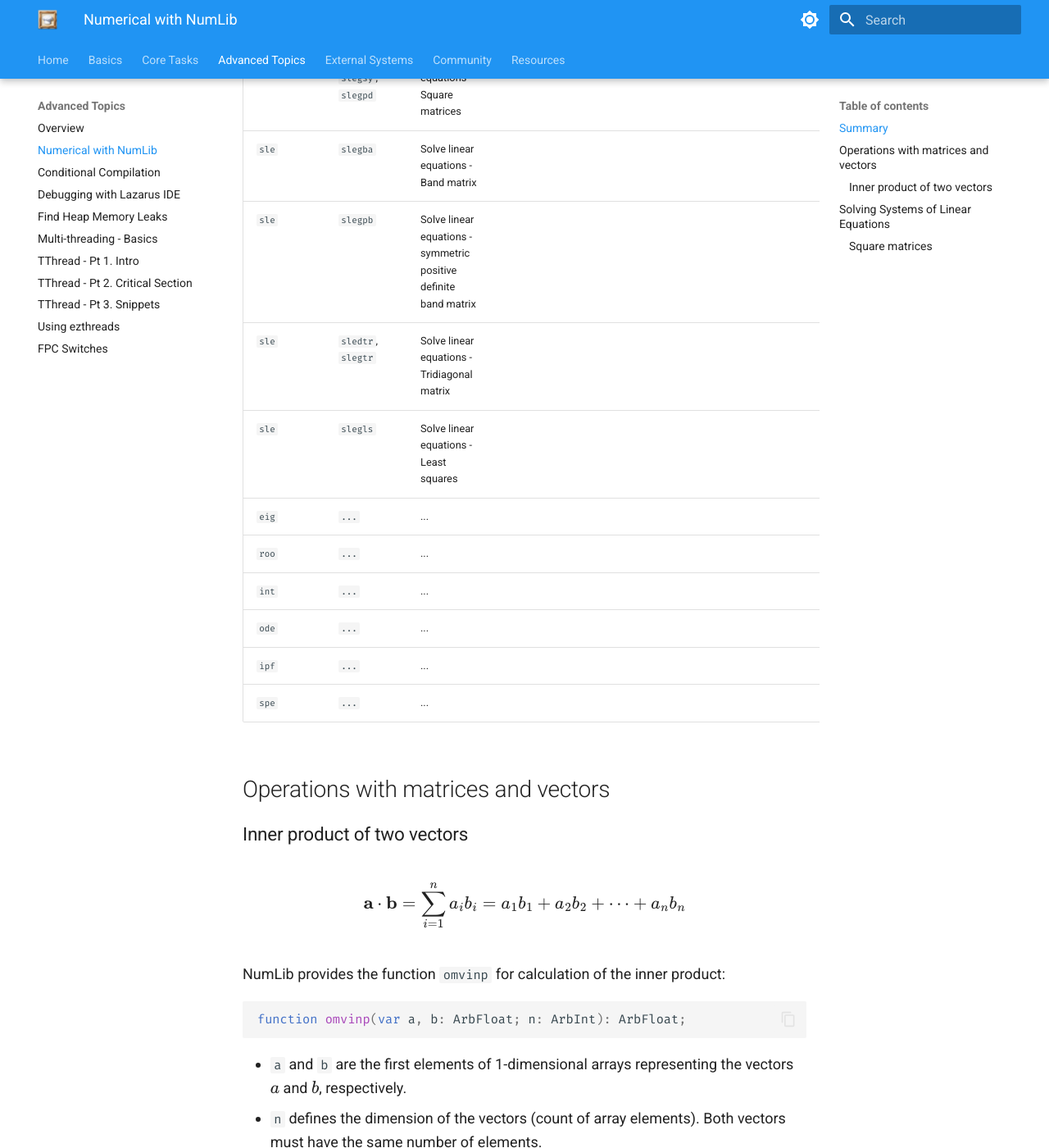
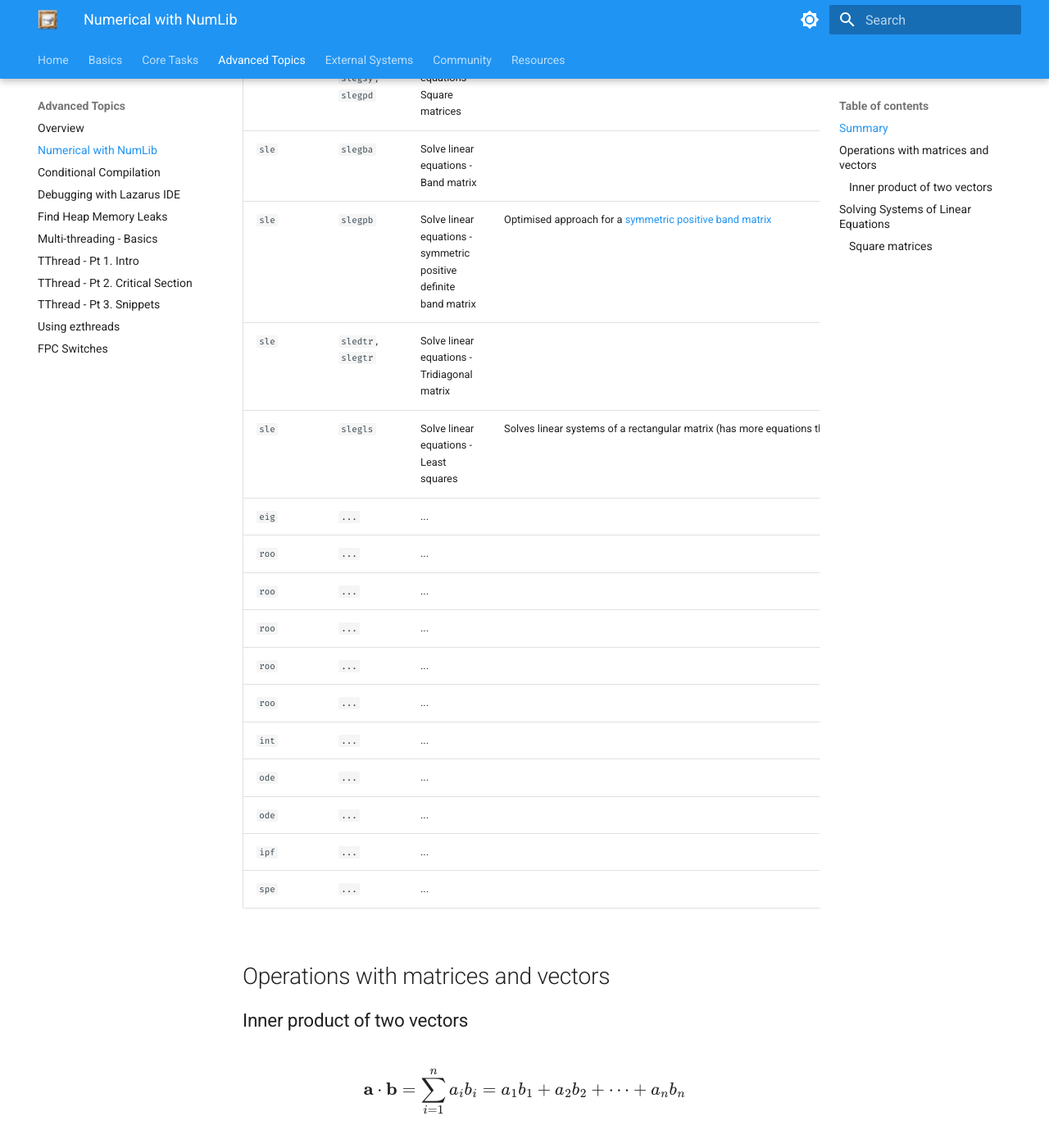
Before and after one commit to ikelaiah/free-pascal-cookbook, an MkDocs documentation site: the page built from docs/docs/advanced/numlib.md, in a window 1280 px wide and 1400 px high, scrolled down 2003 px. Shown: the whole window at 82% size. Built offline with MkDocs 1.6.1 and Material for MkDocs 9.7.7, drawn with Linux system fonts in a browser that asks for light colours.

Commit message:
Update - Added placeholders in the summary table.

```diff
--- a/docs/docs/advanced/numlib.md
+++ b/docs/docs/advanced/numlib.md
@@ -30,12 +30,17 @@ The notes on this page is based on [Free Pascal NumLib official doc](https://wik
 | `inv` | `invgen`, `invgsy`, `invgpd` | Inverse of a matrix  | |
 | `sle` | `slegen`, `slegsy`, `slegpd` | Solve linear equations - Square matrices | |
 | `sle` | `slegba` | Solve linear equations - Band matrix | |
-| `sle` | `slegpb` | Solve linear equations - symmetric positive definite band matrix | |
+| `sle` | `slegpb` | Solve linear equations - symmetric positive definite band matrix | Optimised approach for a [symmetric positive band matrix](https://wiki.freepascal.org/NumLib_Documentation#Symmetric_positive_definite_band_matrix) |
 | `sle` | `sledtr`, `slegtr` | Solve linear equations - Tridiagonal matrix | |
-| `sle` | `slegls` | Solve linear equations - Least squares | |
+| `sle` | `slegls` | Solve linear equations - Least squares | Solves linear systems of a rectangular matrix (has more equations than unknowns). |
 | `eig` | `...` | ... | |
 | `roo` | `...` | ... | |
+| `roo` | `...` | ... | |
+| `roo` | `...` | ... | |
+| `roo` | `...` | ... | |
+| `roo` | `...` | ... | |
 | `int` | `...` | ... | |
+| `ode` | `...` | ... | |
 | `ode` | `...` | ... | |
 | `ipf` | `...` | ... | |
 | `spe` | `...` | ... | |
```
